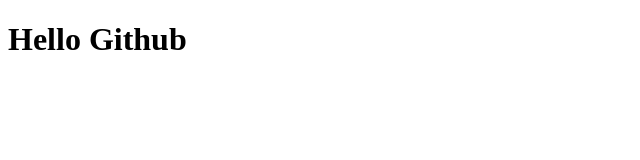
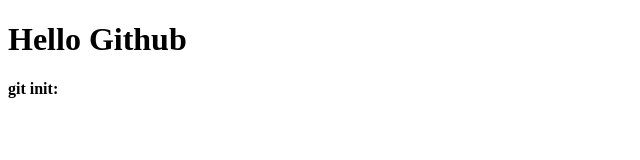
Before and after one commit to thamidtuhin74/git_practice-, a plain HTML site: page index.html in a window 1280 px wide. Shown: the full height of the page, 0-640 px from the left. Drawn offline with Linux system fonts and the light colour scheme.

Commit message:
1st commit for git_practice

```diff
--- a/index.html
+++ b/index.html
@@ -9,6 +9,7 @@
 <body>
 
     <h1> Hello Github </h1>
+    <p><b>git init:</b></p>
 
 </body>
 </html>
```
